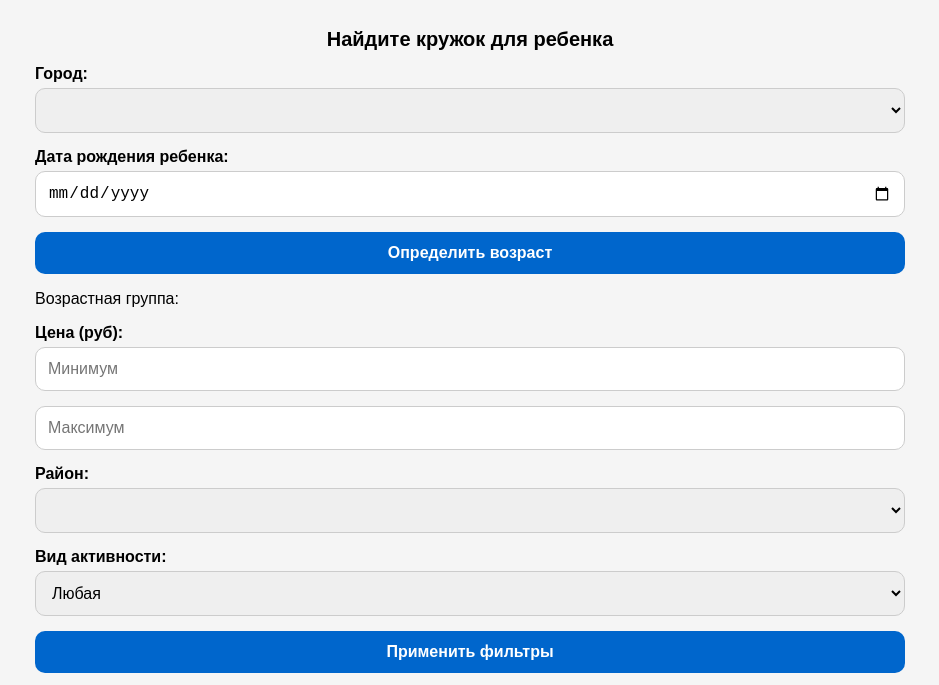
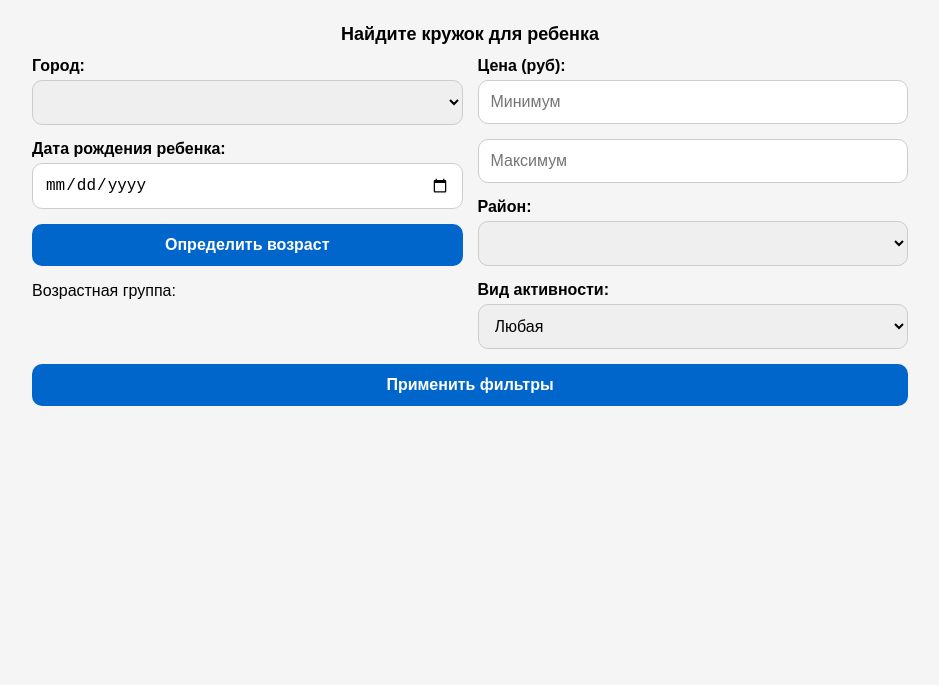
Before and after one commit to UV16-B/Club-Map, a website: page views/index.html in a window 1280 px wide. Shown: the whole page, without its empty margins (170-1109 px from the left). Drawn offline with Linux system fonts and the light colour scheme; no server answers.

Commit message:
Разработка адаптива для смартфонов и планшетов

```diff
--- a/public/css/style.css
+++ b/public/css/style.css
@@ -1,20 +1,24 @@
+:root {
+    --primary: #0066cc;
+}
+
 * {
     box-sizing: border-box;
 }
 
 body {
+    margin: 0;
     font-family: Arial, sans-serif;
-    margin: 0;
     background: #f5f5f5;
 }
 
+/* смартфоны (базовое) */
 .container {
-    max-width: 100%;
-    padding: 15px;
+    padding: 12px;
 }
 
 h1 {
-    font-size: 20px;
+    font-size: 18px;
     text-align: center;
 }
 
@@ -56,19 +60,31 @@ button:hover {
     margin-top: 15px;
 }
 
+/* планшеты */
 @media (min-width: 768px) {
     .container {
-        max-width: 700px;
+        max-width: 900px;
         margin: auto;
+    }
+
+    .grid {
+        display: grid;
+        grid-template-columns: 1fr 1fr;
+        gap: 15px;
+    }
+
+    #map {
+        height: 60vh;
     }
 }
 
-@media (min-width: 1024px) {
+/* десктопы */
+@media (min-width: 1200px) {
     .container {
-        max-width: 900px;
+        width: 1100px;
     }
 
     #map {
-        height: 400px;
+        height: 500px;
     }
 }
--- a/views/index.html
+++ b/views/index.html
@@ -14,26 +14,21 @@
 <body>
     <div class="container">
         <h1>Найдите кружок для ребенка</h1>
-        <div class="form-group">
+        <div class="grid">
+            <div>
                 <label>Город:</label>
                 <select id="city"></select>
-        </div>
-        <div class="form-group">
                 <label>Дата рождения ребенка:</label>
                 <input type="date" id="birth-date" />
                 <button id="calculator">Определить возраст</button>
                 <p>Возрастная группа: <span id="age-group-result"></span></p>
             </div>
-        <div class="form-group">
+            <div>
                 <label>Цена (руб):</label>
                 <input type="number" id="price-min" min="0" placeholder="Минимум">
                 <input type="number" id="price-max" min="0" placeholder="Максимум">
-        </div>
-        <div class="form-group">
                 <label>Район:</label>
                 <select id="district"></select>
-        </div>
-        <div class="form-group">
                 <label>Вид активности:</label>
                 <select id="activity">
                     <option value="">Любая</option>
@@ -44,6 +39,7 @@
                     <option value="Языки">Языки</option>
                 </select>
             </div>
+        </div>
         <button id="filter">Применить фильтры</button>
         <div id="map"></div>
     </div>
```
Lines whose indentation alone changed are shown as unchanged.
